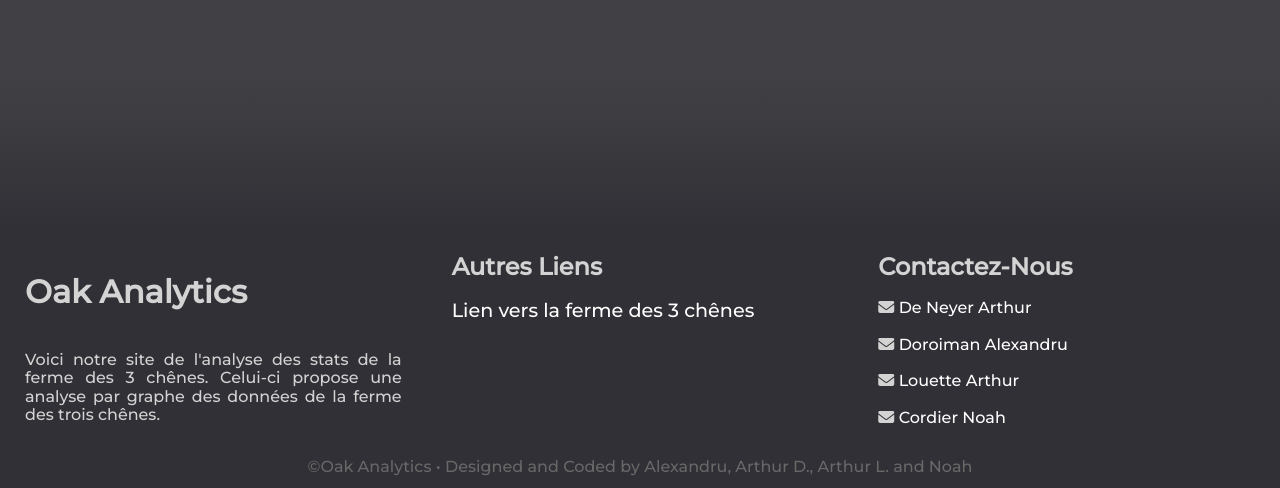
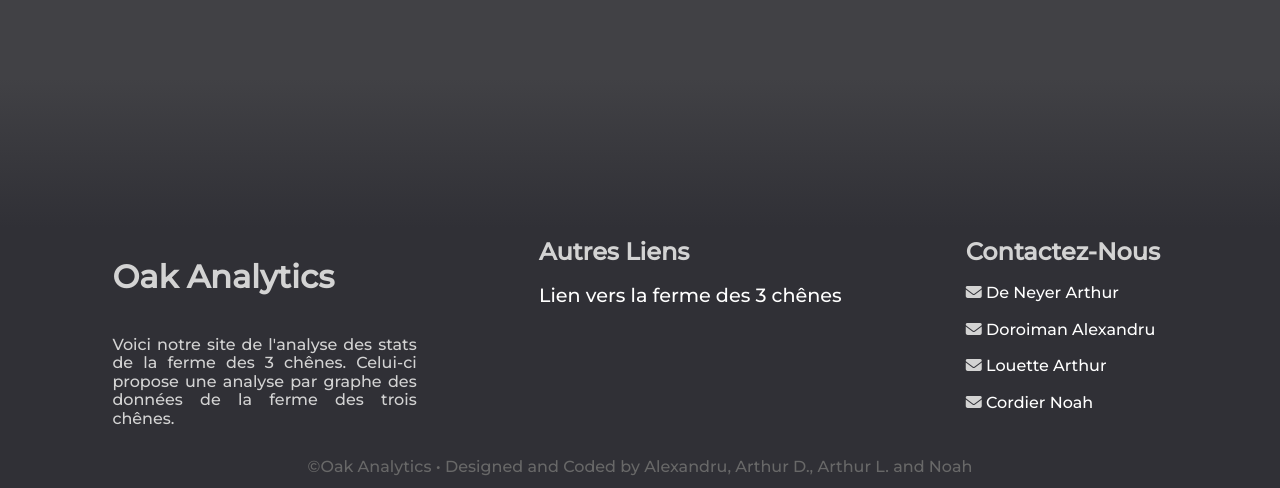
Before and after one commit to GaecKo/P2_Vincent_9, a Flask app: page /home in a window 1280 px wide. Shown: the part 556-1044 px from the top of the page. Run offline with Flask 2, Linux system fonts and the light colour scheme; some libraries are stand-ins or nearby versions.

Commit message:
Arrangement en page et ajout du icon

```diff
--- a/flaskr/static/style.css
+++ b/flaskr/static/style.css
@@ -1,4 +1,4 @@
- @import url(https://necolas.github.io/normalize.css/8.0.1/normalize.css);
+@import url(https://necolas.github.io/normalize.css/8.0.1/normalize.css);
 @import url(https://fonts.googleapis.com/css2?family=Montserrat:wght@500&display=swap);
 
 *
@@ -113,18 +113,24 @@ img
 
 .footer .footer-content .footer-section
 {
+    top: 0;
     flex: 1;
-    padding: 25px;
+    padding: 10px;
+    margin-left: 8%;
 }
 
+.footer .footer-content .footer-section .about
+{
+    margin-left: 100px;
+}
 .footer
 {
     background-color: #303036;
     color: #d3d3d3;
     height: 260px;
     position: relative;
-    left: 0px;
     top: 600px;
+    display: inline-flex;
 
 }
 
@@ -146,7 +152,7 @@ img
     margin-bottom: 10px;
     font-size: 1.2em;
     color: white;
-    left: 30px;
+    left: 20px;
     transition: all .3s;
 }
 .text_to_justify
--- a/flaskr/templates/base.html
+++ b/flaskr/templates/base.html
@@ -6,7 +6,7 @@
   <meta name="viewport" content="width=device-width, initial-scale=1.0">
   <script src="https://kit.fontawesome.com/740ac721d2.js" crossorigin="anonymous"></script>
   <link rel="stylesheet" href="static/style.css">
-  <link rel="shortcut icon" type="image/x-icon" href="images/oak.ico" />
+  <link rel="shortcut icon" href="{{ url_for('static', filename='favicon.ico') }}">
   <title>
       {% block title %} {% endblock %}
   </title>
@@ -61,7 +61,7 @@
                   </div>
                   <br>
                   <div class="contact">
-                    <span><i class="fas fa-envelope"></i>&nbsp;<a href="mailto:noah.@student.uclouvain.be">Cordier Noah</a> </span>
+                    <span><i class="fas fa-envelope"></i>&nbsp;<a href="mailto:noah.cordier@student.uclouvain.be">Cordier Noah</a> </span>
                   </div>
             </div>
         </div>
```
Also changed, not shown: flaskr/static/favicon.ico (added), flaskr/templates/images/oak(principal).ico (renamed from flaskr/templates/images/oak.ico).
